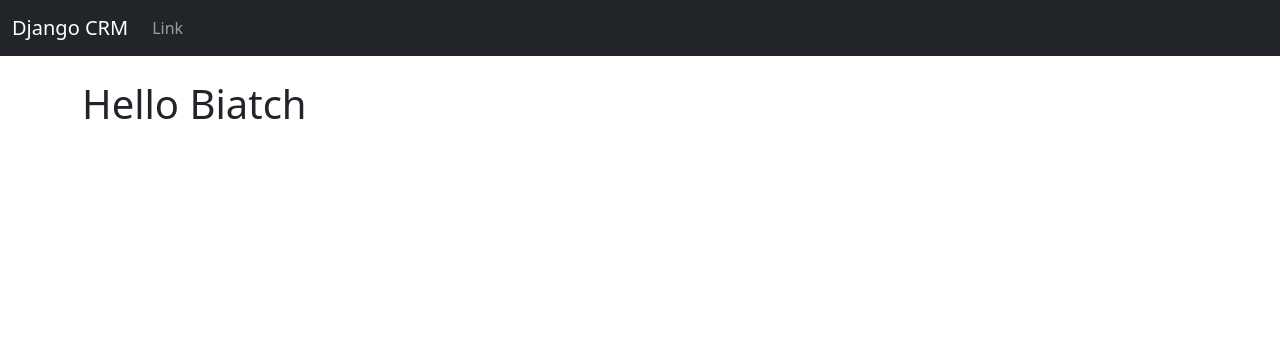
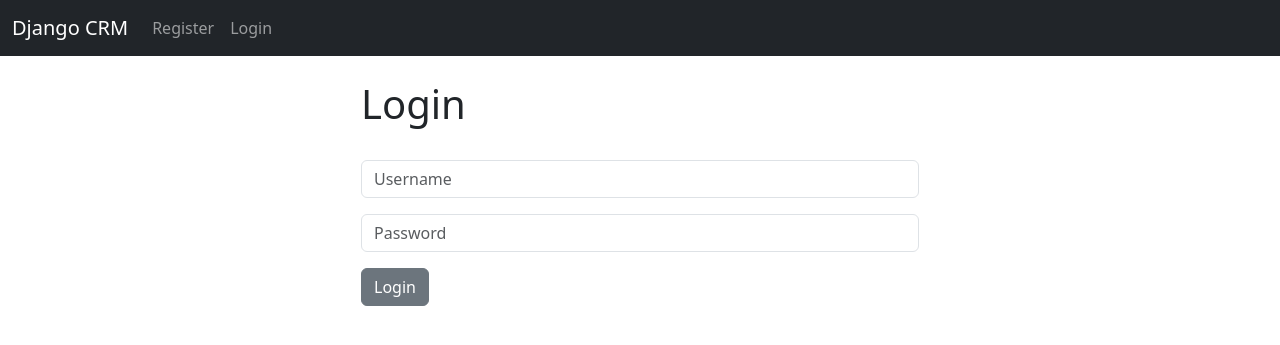
Before and after one commit to thiago-freitas-tavares/django-crm, a Django app: page / in a window 1280 px wide. Shown: the top 345 px of the page. Run offline with Django 4.2, Linux system fonts and the light colour scheme.

Commit message:
user login and logout

```diff
--- /dev/null
+++ b/website/forms.py
@@ -0,0 +1,2 @@
+from django.contrib.auth.forms import UserCreationForm
+from django.contrib.auth.models import User
--- a/website/templates/base.html
+++ b/website/templates/base.html
@@ -15,7 +15,17 @@
     {% include 'navbar.html' %}
     <div class="container">
       <br />
-      {% block content %} {% endblock %}
+      {% if messages %}
+        {% for message in messages %}
+          <div class="alert alert-warning alert-dismissible fade show" role="alert">
+            {{ message }}
+            <button type="button" class="btn-close" data-bs-dismiss="alert" aria-label="Close"></button>
+          </div>
+        {% endfor %}
+      {% endif %}
+
+      {% block content %}
+      {% endblock %}
     </div>
     <script
       src="https://cdn.jsdelivr.net/npm/bootstrap@5.3.2/dist/js/bootstrap.bundle.min.js"
--- a/website/templates/index.html
+++ b/website/templates/index.html
@@ -1,5 +1,35 @@
-{% extends 'base.html' %} {% block content %}
-
-<h1>Hello Biatch</h1>
-
+{% extends 'base.html' %}
+{% block content %}
+<div class="col-md-6 offset-md-3">
+  {% if user.is_authenticated %}
+  <h1>Hello Giovane Mores</h1>
+  {% else %}
+  <h1>Login</h1>
+  <br />
+  <form method="POST" action="{% url 'home' %}">
+    {% csrf_token %}
+    <form>
+      <div class="mb-3">
+        <input
+          type="text"
+          class="form-control"
+          name="username"
+          placeholder="Username"
+          required
+        />
+      </div>
+      <div class="mb-3">
+        <input
+          type="password"
+          class="form-control"
+          name="password"
+          placeholder="Password"
+          required
+        />
+      </div>
+      <button type="submit" class="btn btn-secondary">Login</button>
+    </form>
+  </form>
+  {% endif %}
+</div>
 {% endblock %}
--- a/website/templates/navbar.html
+++ b/website/templates/navbar.html
@@ -14,48 +14,18 @@
     </button>
     <div class="collapse navbar-collapse" id="navbarSupportedContent">
       <ul class="navbar-nav me-auto mb-2 mb-lg-0">
-        <!--
+        {% if user.is_authenticated %}
         <li class="nav-item">
-          <a class="nav-link active" aria-current="page" href="#">Home</a>
-        </li>
-        -->
+          <a class="nav-link" href="{% url 'logout' %}">Logout</a>
+        {% else %}
         <li class="nav-item">
-          <a class="nav-link" href="#">Link</a>
-        </li>
-        <!--
-        <li class="nav-item dropdown">
-          <a
-            class="nav-link dropdown-toggle"
-            href="#"
-            role="button"
-            data-bs-toggle="dropdown"
-            aria-expanded="false"
-          >
-            Dropdown
-          </a>
-          <ul class="dropdown-menu">
-            <li><a class="dropdown-item" href="#">Action</a></li>
-            <li><a class="dropdown-item" href="#">Another action</a></li>
-            <li><hr class="dropdown-divider" /></li>
-            <li><a class="dropdown-item" href="#">Something else here</a></li>
-          </ul>
+          <a class="nav-link" href="{% url 'register' %}">Register</a>
         </li>
         <li class="nav-item">
-          <a class="nav-link disabled" aria-disabled="true">Disabled</a>
+          <a class="nav-link" href="{% url 'home' %}">Login</a>
         </li>
-        -->
+        {% endif %}
       </ul>
-      <!--
-      <form class="d-flex" role="search">
-        <input
-          class="form-control me-2"
-          type="search"
-          placeholder="Search"
-          aria-label="Search"
-        />
-        <button class="btn btn-outline-success" type="submit">Search</button>
-      </form>
-      -->
     </div>
   </div>
 </nav>
--- /dev/null
+++ b/website/templates/register.html
@@ -0,0 +1,4 @@
+{% extends 'base.html' %}
+{% block content %}
+<h1>Register</h1>
+{% endblock %}
--- a/website/urls.py
+++ b/website/urls.py
@@ -3,4 +3,6 @@ from . import views
 
 urlpatterns = [
     path('', views.index, name='home'),
+    path('logout/', views.logout_user, name='logout'),
+    path('register/', views.register_user, name='register'),
 ]
--- a/website/views.py
+++ b/website/views.py
@@ -1,12 +1,28 @@
-from django.shortcuts import render
+from django.shortcuts import render, redirect
 from django.contrib.auth import authenticate, login, logout
 from django.contrib import messages
 
 def index(request):
-  return render(request, 'index.html', {})
-
-def login_user(request):
-  pass
+  # Check if the user is logging in
+  if request.method == "POST":
+    username = request.POST['username']
+    password = request.POST['password']
+    # Authenticate
+    user = authenticate(request, username=username, password=password)
+    if user is not None:
+      login(request, user)
+      messages.success(request, "You have been logged in.")
+      return redirect('home')
+    else:
+      messages.success(request, "There was an error logging in. Please try again.")
+      return redirect('home')
+  else:
+    return render(request, 'index.html', {})
 
 def logout_user(request):
-  pass
+  logout(request)
+  messages.success(request, "You have been logged out.")
+  return redirect('home')
+
+def register_user(request):
+  return render(request, 'register.html', {})
```
Also changed, not shown: README.md.
